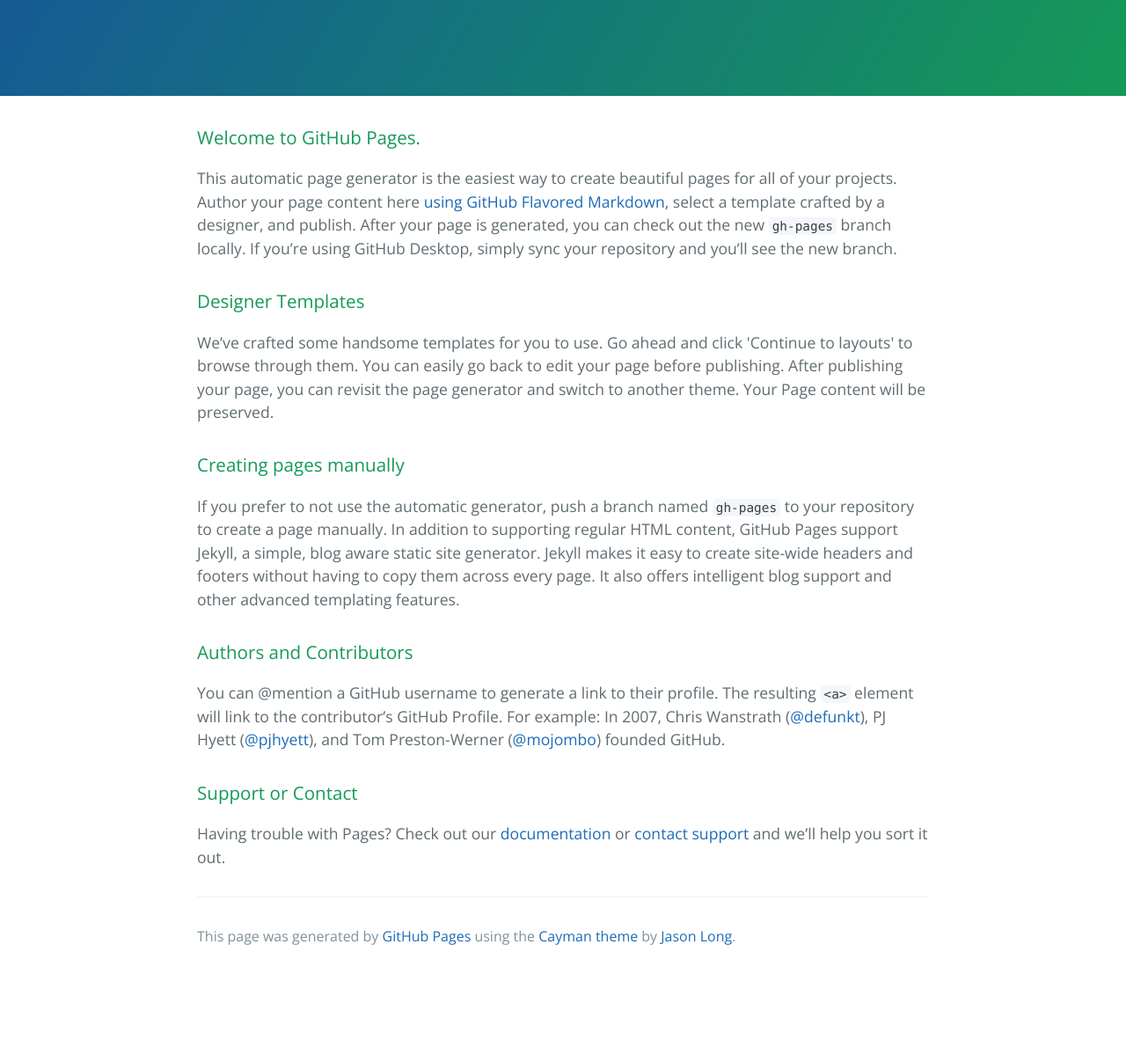
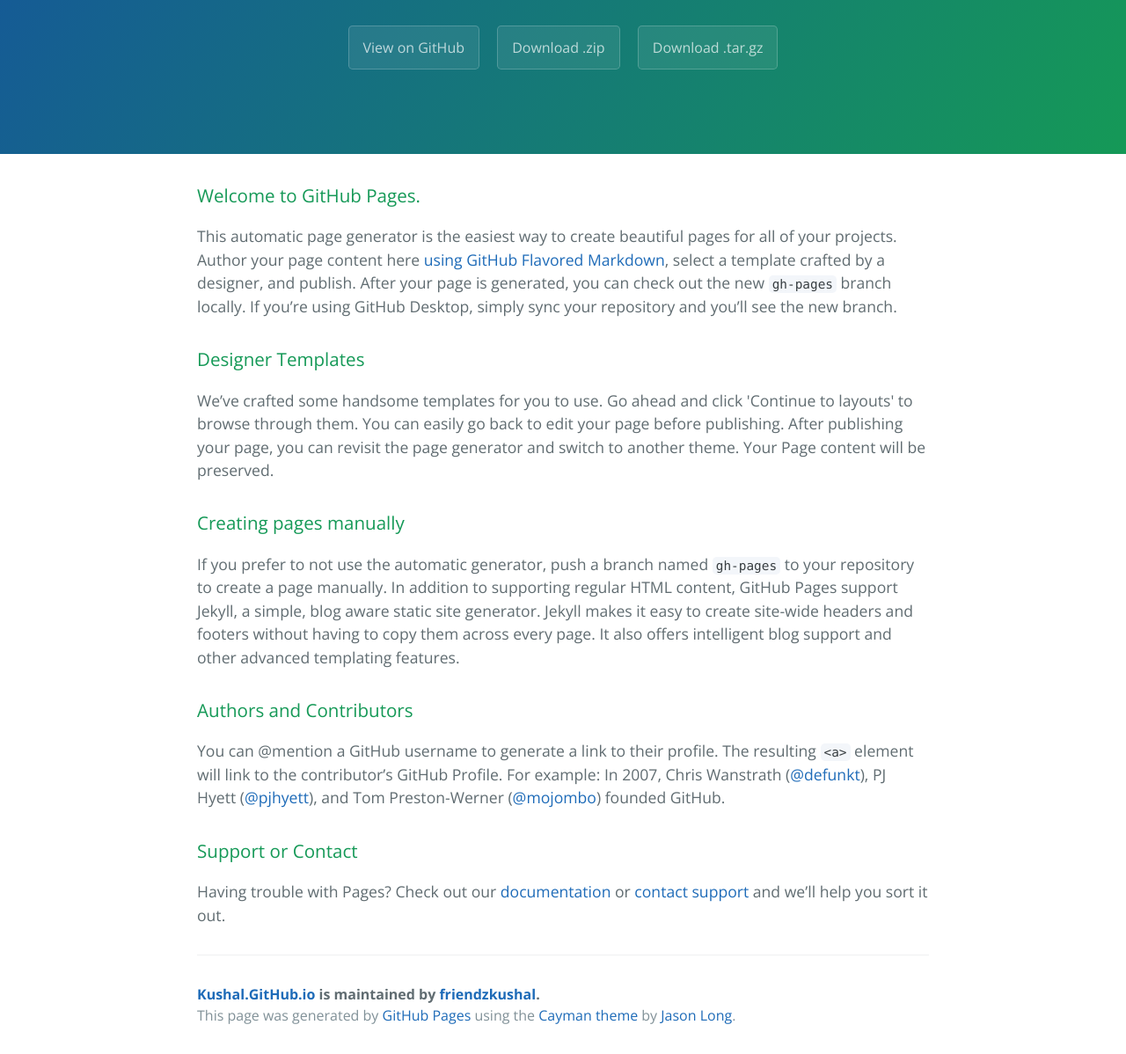
Before and after one commit to friendzkushal/androlib, a plain HTML site: page index.html in a window 1280 px wide. Shown: the part 161-1359 px from the top of the page at 88% size. Before the commit the page ends 1269 px from the top, so only its background shows below. Drawn offline with nearby package versions, Linux system fonts and the light colour scheme.

```diff
--- a/index.html
+++ b/index.html
@@ -13,6 +13,9 @@
     <section class="page-header">
       <h1 class="project-name">Kushal.GitHub.io</h1>
       <h2 class="project-tagline"></h2>
+      <a href="https://github.com/friendzkushal/kushal.github.io" class="btn">View on GitHub</a>
+      <a href="https://github.com/friendzkushal/kushal.github.io/zipball/master" class="btn">Download .zip</a>
+      <a href="https://github.com/friendzkushal/kushal.github.io/tarball/master" class="btn">Download .tar.gz</a>
     </section>
 
     <section class="main-content">
@@ -42,6 +45,7 @@
 <p>Having trouble with Pages? Check out our <a href="https://help.github.com/pages">documentation</a> or <a href="https://github.com/contact">contact support</a> and we’ll help you sort it out.</p>
 
       <footer class="site-footer">
+        <span class="site-footer-owner"><a href="https://github.com/friendzkushal/kushal.github.io">Kushal.GitHub.io</a> is maintained by <a href="https://github.com/friendzkushal">friendzkushal</a>.</span>
 
         <span class="site-footer-credits">This page was generated by <a href="https://pages.github.com">GitHub Pages</a> using the <a href="https://github.com/jasonlong/cayman-theme">Cayman theme</a> by <a href="https://twitter.com/jasonlong">Jason Long</a>.</span>
       </footer>
```
